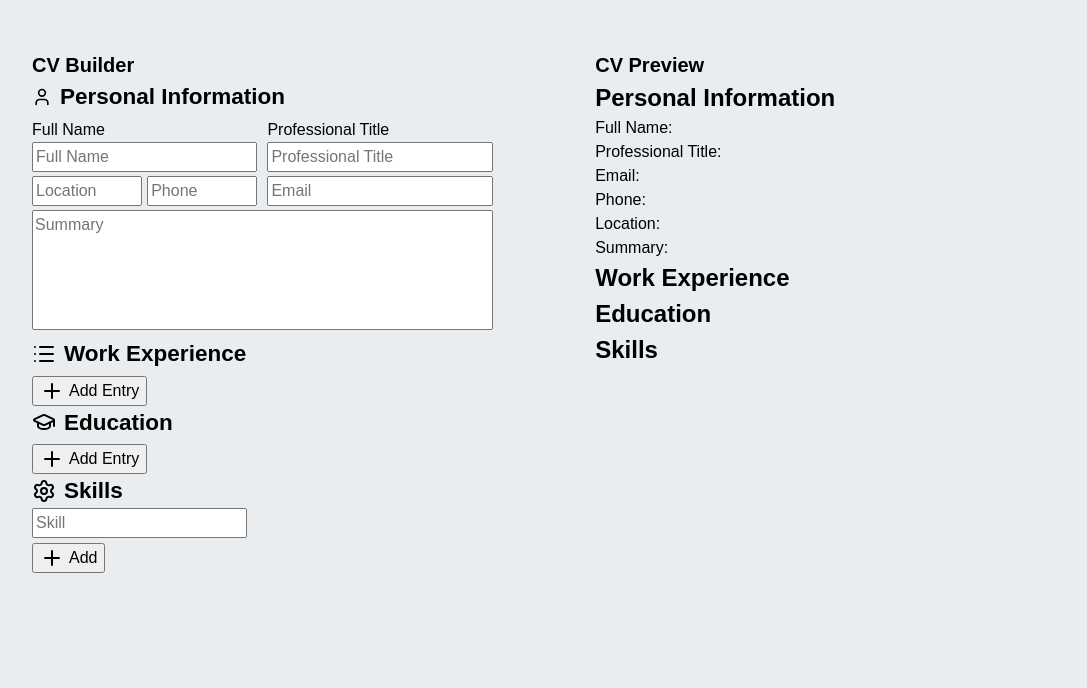
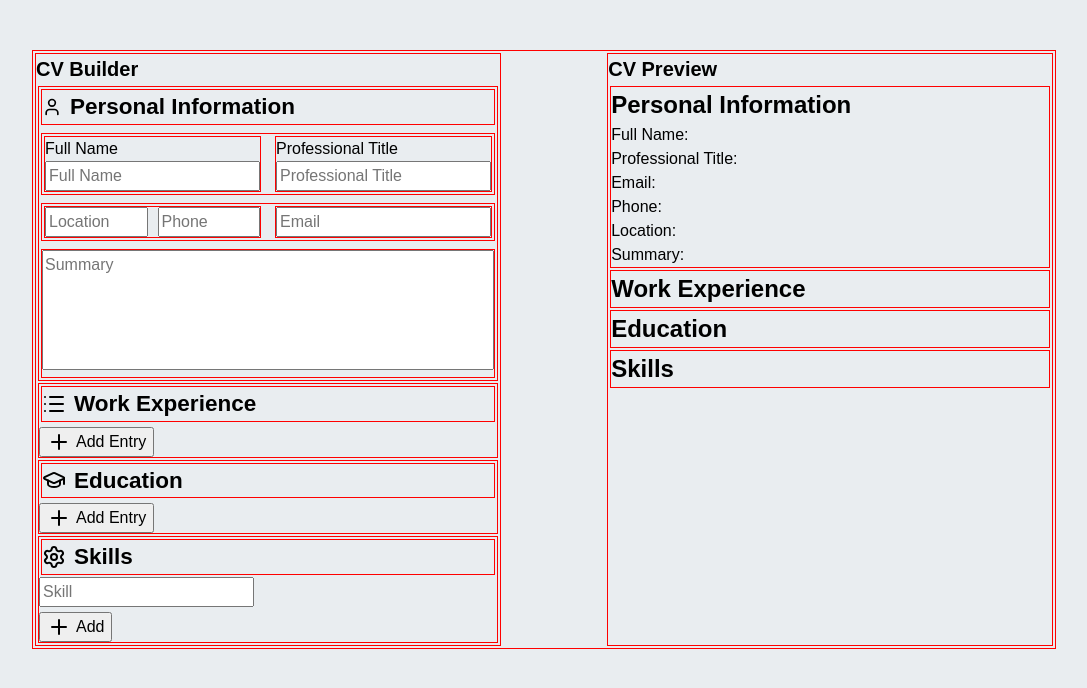
Before and after one commit to d1scipline/odin-cv-app, a React (Vite) app: page / in a window 1280 px wide. Shown: the top 688 px of the page, without its empty margins (96-1183 px from the left). Built offline with nearby package versions, Linux system fonts and the light colour scheme.

Commit message:
fix: minor changes to styling in personal information and work experience editor

```diff
--- a/src/index.css
+++ b/src/index.css
@@ -94,6 +94,10 @@ h1 {
 }
 
 /*Borders for development purposes*/
+div {
+  border: solid 1px red;
+  margin: 2px;
+}
 
 .editor-title {
   display: flex;
@@ -128,7 +132,7 @@ h1 {
 .personal-info-sub-container-2-left {
   display: grid;
   grid-template-columns: 1fr 1fr;
-  gap: 5px;
+  gap: 10px;
 }
 
 .personal-info-sub-container-2 input {
@@ -167,7 +171,7 @@ h1 {
 .work-experience-bottom-container {
   display: grid;
   grid-template-columns: 1fr 1fr;
-  gap: 5px;
+  gap: 10px;
 }
 
 .company-name-editor,
@@ -179,6 +183,10 @@ h1 {
   flex-direction: column;
 }
 
+.work-experience-input-items input {
+  width: 100%;
+}
+
 .key-responsibilities-editor textarea {
   resize: none;
   height: 120px;
```
